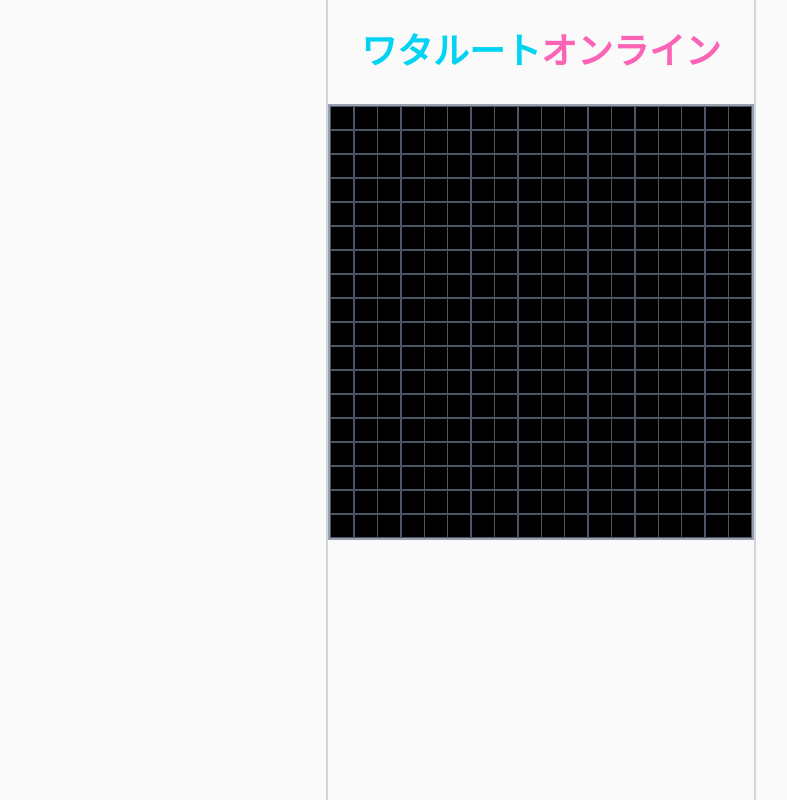
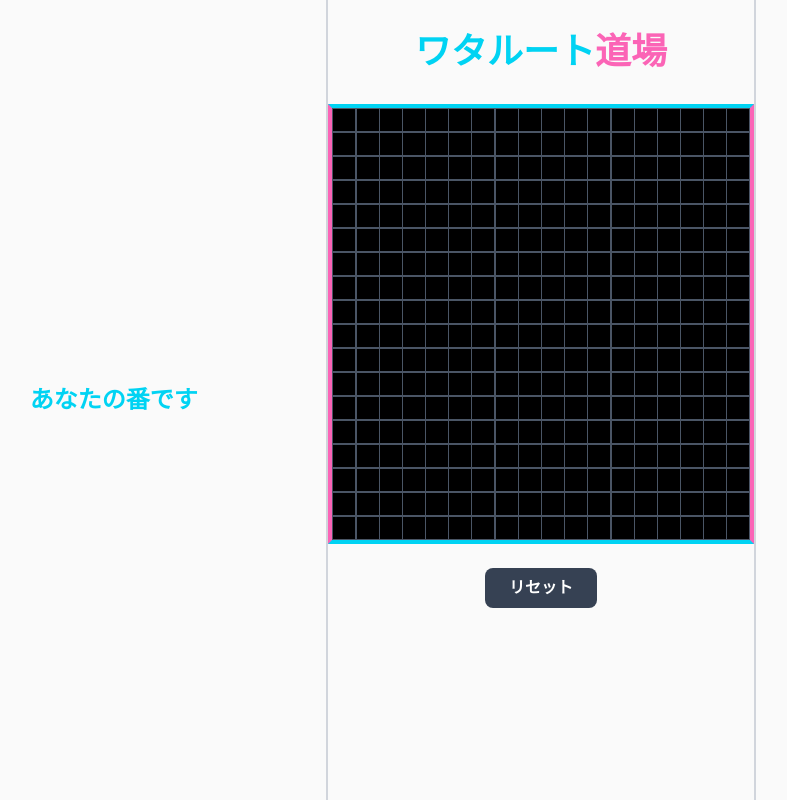
Before and after one commit to Koyo46/Wataru-to_online, a Next.js app: page / in a window 1280 px wide. Shown: the whole page, without its empty margins (99-886 px from the left). Built offline with nearby package versions, Linux system fonts and the light colour scheme.

Commit message:
Implement game logic and player indicators in Home component

```diff
--- a/app/page.tsx
+++ b/app/page.tsx
@@ -1,10 +1,36 @@
+"use client";
+
 import Image from "next/image";
+import { useState } from "react";
 
 export default function Home() {
+  const [currentPlayer, setCurrentPlayer] = useState<1 | -1>(1);
+  const [board, setBoard] = useState<number[][]>(Array.from({ length: 18 }, () => Array(18).fill(0)));
+
+  const handleCellClick = (row: number, col: number) => {
+    if (board[row][col] !== 0) return;
+
+    const newBoard = [...board.map(row => [...row])];
+    newBoard[row][col] = currentPlayer;
+    setBoard(newBoard);
+    setCurrentPlayer((-currentPlayer) as 1 | -1);
+  };
+
+  const handleReset = () => {
+    setBoard(Array.from({ length: 18 }, () => Array(18).fill(0)));
+    setCurrentPlayer(1);
+  };
+
   return (
     <div className="flex min-h-screen bg-zinc-50 font-sans dark:bg-black">
-      {/* 左サイド */}
-      <div className="flex-1 border-r-2 border-gray-300"></div>
+      {/* 左サイド - 水色プレイヤー */}
+      <div className="flex-1 border-r-2 border-gray-300 flex items-center justify-center">
+        {currentPlayer === 1 && (
+          <div className="text-2xl font-bold text-cyan-400">
+            あなたの番です
+          </div>
+        )}
+      </div>
 
       {/* メイン画面（中央） */}
       <div className="flex-1 flex flex-col items-center border-r-2 border-gray-300 py-8">
@@ -12,23 +38,51 @@
         <div className="mb-8">
           <h1 className="text-4xl font-bold">
             <span className="text-cyan-400">ワタルート</span>
-            <span className="text-pink-400">オンライン</span>
+            <span className="text-pink-400">道場</span>
           </h1>
         </div>
 
         {/* 18x18の盤面 */}
-        <div className="grid grid-cols-18 gap-0 border-2 border-gray-400">
-          {Array.from({ length: 18 * 18 }).map((_, index) => (
-            <div
-              key={index}
-              className="w-6 h-6 bg-black border border-gray-600"
-            ></div>
-          ))}
+        <div className="grid grid-cols-18 gap-0 border-t-4 border-b-4 border-l-4 border-r-4 border-t-cyan-400 border-b-cyan-400 border-l-pink-400 border-r-pink-400">
+          {Array.from({ length: 18 * 18 }).map((_, index) => {
+            const row = Math.floor(index / 18);
+            const col = index % 18;
+            const cellValue = board[row][col];
+
+            let bgColor = "bg-black";
+            if (cellValue === 1) {
+              bgColor = "bg-cyan-400";
+            } else if (cellValue === -1) {
+              bgColor = "bg-pink-400";
+            }
+
+            return (
+              <div
+                key={index}
+                onClick={() => handleCellClick(row, col)}
+                className={`w-6 h-6 ${bgColor} border border-gray-600 cursor-pointer hover:opacity-80 transition-all`}
+              ></div>
+            );
+          })}
         </div>
+
+        {/* リセットボタン */}
+        <button
+          onClick={handleReset}
+          className="mt-6 px-6 py-2 bg-gray-700 text-white font-bold rounded-lg hover:bg-gray-600 transition-colors"
+        >
+          リセット
+        </button>
       </div>
 
-      {/* 右サイド */}
-      <div className="flex-1"></div>
+      {/* 右サイド - ピンクプレイヤー */}
+      <div className="flex-1 flex items-center justify-center">
+        {currentPlayer === -1 && (
+          <div className="text-2xl font-bold text-pink-400">
+            あなたの番です
+          </div>
+        )}
+      </div>
     </div>
   );
 }
```
